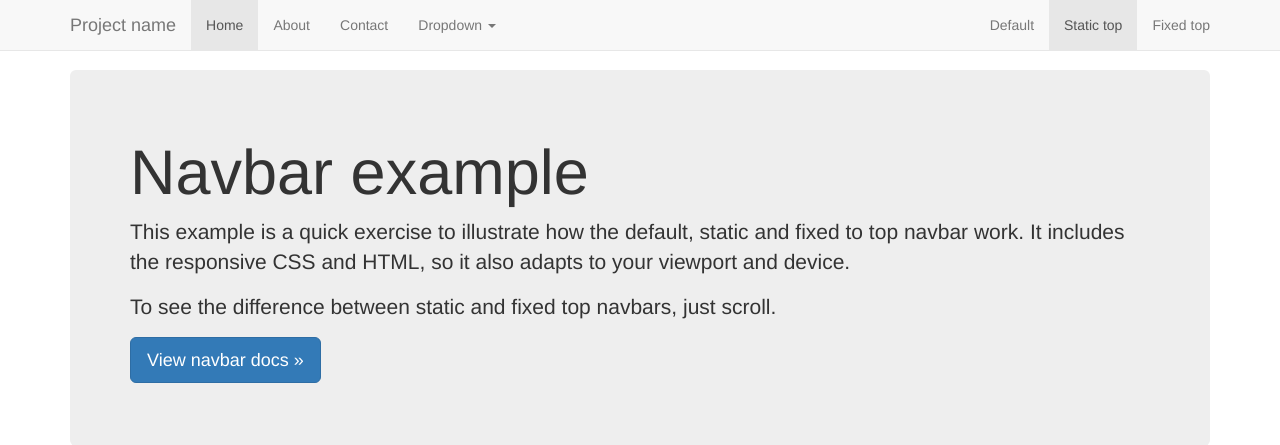
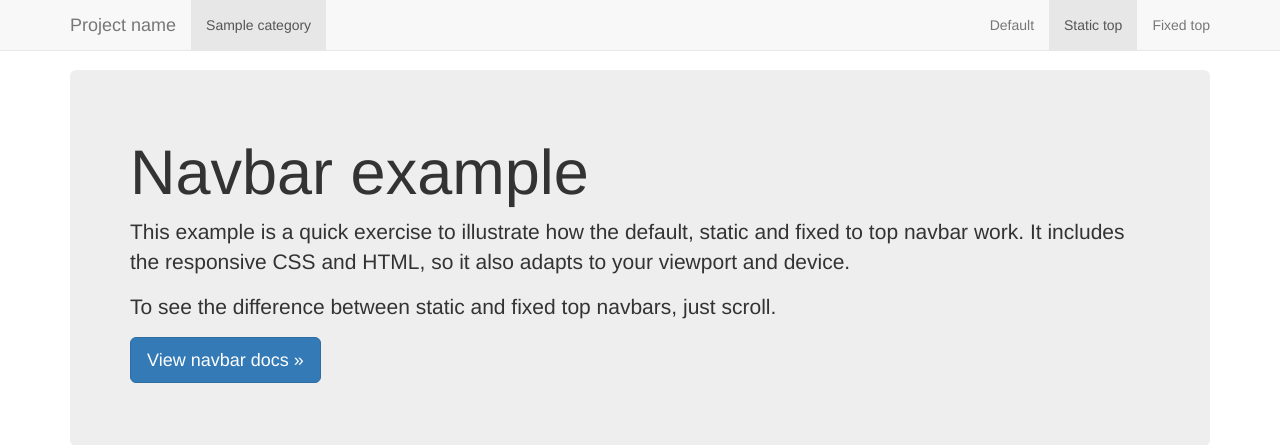
Before and after one commit to jiaziming/bbs, a Django app: page /bbs/ in a window 1280 px wide. Shown: the top 445 px of the page. Run offline with Django 3.2, Linux system fonts and the light colour scheme; tables that the repository leaves empty hold one stand-in row (values such as "Sample post"); some libraries are stand-ins or nearby versions.

Commit message:
动态菜单

```diff
--- a/s20bbs/bbs/views.py
+++ b/s20bbs/bbs/views.py
@@ -1,7 +1,12 @@
 from django.shortcuts import render
+
+
+from bbs import models
+
 
 # Create your views here.
 
 def index(request):
 
-    return render(request,'bbs/index.html')
+    category_list = models.Category.objects.filter(set_as_top_menu=True).order_by('position_index')
+    return render(request,'bbs/index.html',{'category_list':category_list})
--- a/s20bbs/templates/base.html
+++ b/s20bbs/templates/base.html
@@ -38,23 +38,14 @@
           <a class="navbar-brand" href="https://v3.bootcss.com/examples/navbar-static-top/#">Project name</a>
         </div>
         <div id="navbar" class="navbar-collapse collapse">
-          <ul class="nav navbar-nav">
-            <li class="active"><a href="https://v3.bootcss.com/examples/navbar-static-top/#">Home</a></li>
-            <li><a href="https://v3.bootcss.com/examples/navbar-static-top/#about">About</a></li>
-            <li><a href="https://v3.bootcss.com/examples/navbar-static-top/#contact">Contact</a></li>
-            <li class="dropdown">
-              <a href="https://v3.bootcss.com/examples/navbar-static-top/#" class="dropdown-toggle" data-toggle="dropdown" role="button" aria-haspopup="true" aria-expanded="false">Dropdown <span class="caret"></span></a>
-              <ul class="dropdown-menu">
-                <li><a href="https://v3.bootcss.com/examples/navbar-static-top/#">Action</a></li>
-                <li><a href="https://v3.bootcss.com/examples/navbar-static-top/#">Another action</a></li>
-                <li><a href="https://v3.bootcss.com/examples/navbar-static-top/#">Something else here</a></li>
-                <li role="separator" class="divider"></li>
-                <li class="dropdown-header">Nav header</li>
-                <li><a href="https://v3.bootcss.com/examples/navbar-static-top/#">Separated link</a></li>
-                <li><a href="https://v3.bootcss.com/examples/navbar-static-top/#">One more separated link</a></li>
-              </ul>
-            </li>
-          </ul>
+           {% block top-menu %}
+            <ul class="nav navbar-nav">
+            {% for category in category_list %}
+            <li class="active"><a href="#">{{ category.name }}</a></li>
+
+            {% endfor %}
+            </ul>
+            {% endblock %}
           <ul class="nav navbar-nav navbar-right">
             <li><a href="https://v3.bootcss.com/examples/navbar/">Default</a></li>
             <li class="active"><a href="https://v3.bootcss.com/examples/navbar-static-top/">Static top <span class="sr-only">(current)</span></a></li>
```
Also changed, not shown: s20bbs/s20bbs/urls.py (line endings or trailing spaces), s20bbs/templates/bbs/index.html (line endings or trailing spaces).
